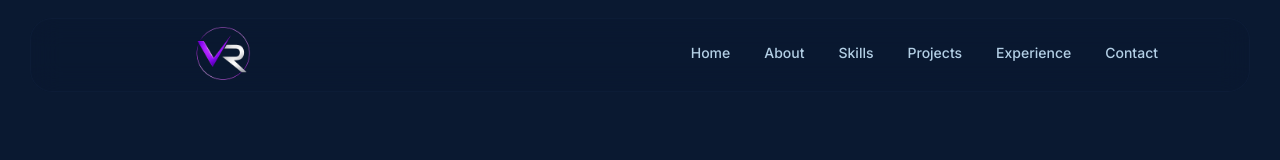
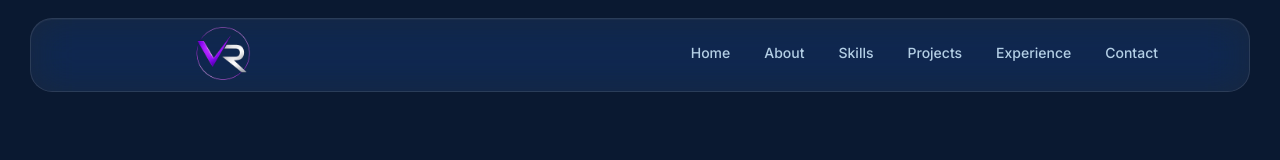
Before and after one commit to VanshRathor20/Portfolio, a React (Vite) app: page / in a window 1280 px wide. Shown: the top 160 px of the page. Built offline with nearby package versions, Linux system fonts and the light colour scheme; a web font is replaced by a local one.

Commit message:
feat: apply liquid glass effect to desktop navbar

```diff
--- a/src/components/layout/Navbar.jsx
+++ b/src/components/layout/Navbar.jsx
@@ -80,18 +80,22 @@ const Navbar = () => {
           zIndex: 1000,
         }}
       >
+        {/* ✅ Liquid glass desktop navbar */}
         <div
           style={{
             background: scrolled
-              ? "rgba(10, 25, 49, 0.75)"
-              : "rgba(10, 25, 49, 0.55)",
-            backdropFilter: "blur(14px)",
+              ? "rgba(255, 255, 255, 0.10)" // 0.06 → 0.10
+              : "rgba(255, 255, 255, 0.06)", // 0.03 → 0.06
+            backdropFilter: "blur(20px) saturate(180%)",
+            WebkitBackdropFilter: "blur(20px) saturate(180%)",
             border: scrolled
-              ? "1px solid rgba(74, 127, 167, 0.08)"
-              : "1px solid rgba(74, 127, 167, 0.05)",
+              ? "1px solid rgba(255, 255, 255, 0.18)" // 0.12 → 0.18
+              : "1px solid rgba(255, 255, 255, 0.10)", // 0.06 → 0.10
             borderRadius: "22px",
             transition: "all 0.3s ease",
-            boxShadow: scrolled ? "0 10px 40px rgba(0,0,0,0.35)" : "none",
+            boxShadow: scrolled
+              ? "0 8px 32px rgba(0,0,0,0.4), inset 0 1px 0 rgba(255,255,255,0.08)"
+              : "inset 0 1px 0 rgba(255,255,255,0.04)",
           }}
         >
           <Container className="navbar-container">
@@ -159,7 +163,6 @@ const Navbar = () => {
             left: "12px",
             right: "12px",
             zIndex: 1000,
-            // ✅ Liquid glass — outer pill container
             background: "rgba(255, 255, 255, 0.04)",
             backdropFilter: "blur(24px) saturate(180%)",
             WebkitBackdropFilter: "blur(24px) saturate(180%)",
@@ -170,7 +173,6 @@ const Navbar = () => {
             gap: "8px",
             justifyContent: "center",
             alignItems: "center",
-            // ✅ Glass layered shadows
             boxShadow: `
               0 8px 32px rgba(0, 0, 0, 0.4),
               0 2px 8px rgba(0, 0, 0, 0.3),
@@ -200,7 +202,6 @@ const Navbar = () => {
                   alignItems: "center",
                   justifyContent: "center",
                   flexShrink: 0,
-                  // ✅ Active = solid glass pill, inactive = transparent
                   background: isActive
                     ? "rgba(74, 127, 167, 0.55)"
                     : "rgba(255, 255, 255, 0.04)",
```
